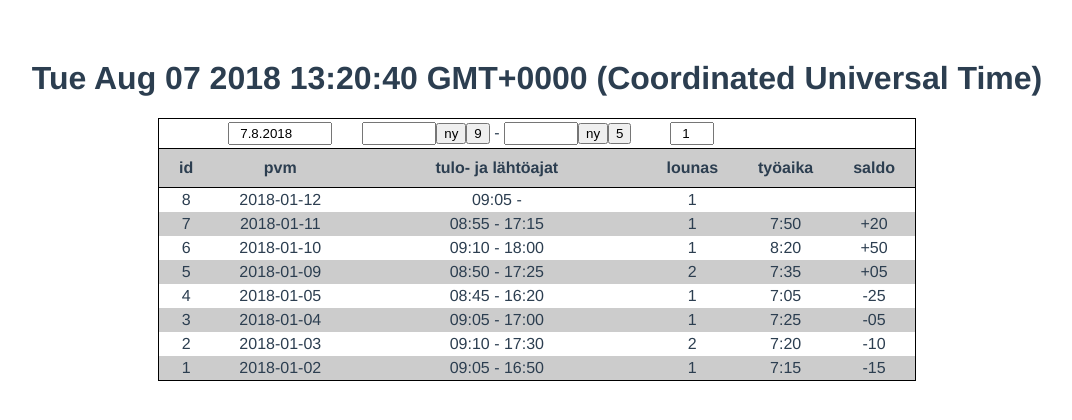
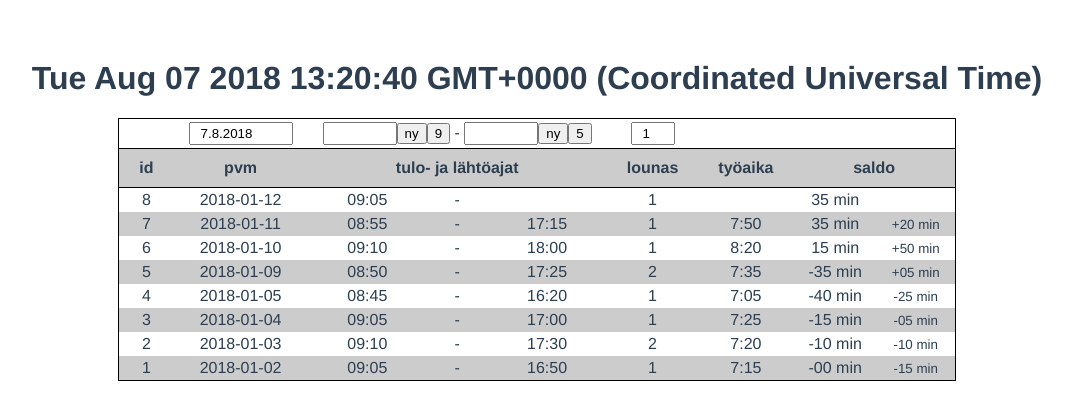
Before and after one commit to tzrissan/tuntikirjanpito, a Vue app: page / in a window 1280 px wide. Shown: the top 420 px of the page, without its empty margins (103-1175 px from the left). Built offline with nearby package versions, Linux system fonts and the light colour scheme; no server answers.

Commit message:
Saldon summan laskenta

```diff
--- a/src/components/Lomake.vue
+++ b/src/components/Lomake.vue
@@ -7,7 +7,7 @@
                 <tr class="lomake">
                     <td>{{ id }}</td>
                     <td><input type="text" id="date" maxlength="10" v-model="date"/></td>
-                    <td>
+                    <td colspan="3">
                         <input type="text" id="tuloaika" maxlength="5" v-model="tuloaika"/>
                         <input type="button" value="ny" v-on:click="tulinJust()"/>
                         <input type="button" value="9" v-on:click="tulinYsilt()"/>
@@ -17,7 +17,7 @@
                         <input type="button" value="5" v-on:click="meenViidelta()"/>
                     </td>
                     <td><input type="number" id="lounaita" v-model="lounaita" min="0"/></td>
-                    <td>
+                    <td colspan="3">
                         <input type="submit" value="Tallenna" v-if="tuloaika"/>
                         <input type="reset" value="Peruuta" v-if="id" v-on:click="tyhjenna()"/>
                     </td>
@@ -25,10 +25,10 @@
                 <tr>
                     <th>id</th>
                     <th>pvm</th>
-                    <th>tulo- ja lähtöajat</th>
+                    <th colspan="3">tulo- ja lähtöajat</th>
                     <th>lounas</th>
                     <th>työaika</th>
-                    <th>saldo</th>
+                    <th colspan="2">saldo</th>
                 </tr>
                 </thead>
                 <tbody>
@@ -36,10 +36,11 @@
                     v-on:click="edit(tyoaika)">
                     <td>{{ tyoaika.id }}</td>
                     <td>{{ tyoaika.date | moment("dd D.M.YYYY") }}</td>
-                    <td>{{ tyoaika.tuloaika }} - {{ tyoaika.lahtoaika }}</td>
+                    <td>{{ tyoaika.tuloaika }}</td><td>-</td><td>{{ tyoaika.lahtoaika }}</td>
                     <td>{{ tyoaika.lounaita }}</td>
                     <td>{{ aika(tyoaika.tuloaika, tyoaika.lahtoaika, tyoaika.lounaita) }}</td>
-                    <td>{{ saldo(tyoaika.tuloaika, tyoaika.lahtoaika, tyoaika.lounaita, tyoaika.saldo) }}</td>
+                    <td>{{ aikavali2UiStr(tyoaika.saldo) }}</td>
+                    <td><small>{{ saldo(tyoaika.tuloaika, tyoaika.lahtoaika, tyoaika.lounaita) }}</small></td>
                 </tr>
                 </tbody>
             </table>
@@ -53,10 +54,7 @@
     import numeral from 'numeral';
     import axios from 'axios';
     import Tuntikirjanpito from '../data.js';
-
-    const TIME_REGEX = /(\d\d?).(\d\d?)/;
-    const UI_DATE_REGEX = /(\d\d?).(\d\d?).(\d{4})/;
-    const DB_DATE_REGEX = /(\d{4}).(\d{2}).(\d{2})/;
+    import {aikavaliMinuutteina, TIME_REGEX, DB_DATE_REGEX, UI_DATE_REGEX} from '../data.js';
 
     function nyt() {
         const now = new Date();
@@ -105,27 +103,6 @@
         return `${day}.${month}.${year}`;
     }
 
-    function aikavaliMinuutteina(alku, loppu, lounaita=0) {
-        if (!alku || !loppu) {
-            return "-";
-        }
-        const alkuH = parseInt(alku.replace(TIME_REGEX, '$1'));
-        const alkuM = parseInt(alku.replace(TIME_REGEX, '$2'));
-        const loppuH = parseInt(loppu.replace(TIME_REGEX, '$1'));
-        const loppuM = parseInt(loppu.replace(TIME_REGEX, '$2'));
-        return (loppuH - alkuH) * 60 + (loppuM - alkuM) - (lounaita * 30);
-    }
-
-    function aikavali2UiStr(aikavaliMinuutteina, naytaPlusMerkki=false) {
-        const sign = aikavaliMinuutteina > 0 ? (naytaPlusMerkki ? '+' : '') : '-';
-        const minuutteja = Math.abs(aikavaliMinuutteina);
-        const d = numeral(Math.trunc(minuutteja / (24*60))).format('0');
-        const h = numeral(Math.trunc(minuutteja / 60)).format('0');
-        const m = numeral(Math.trunc(minuutteja % 60)).format('00');
-        const fullText = `${sign}${d}:${h}:${m}`;
-        return fullText.replace(/0:/g, '')
-    }
-
     export default {
         name: 'Lomake',
         props: {},
@@ -166,7 +143,7 @@
                 this.lounaita = 1;
             },
             laskevassaJarjestyksessa(rivit) {
-                return _.sortBy(rivit, 'date').reverse();
+                return _.sortBy(rivit, ['date', 'tuloaika']).reverse();
             },
             tulinJust() {
                 this.tuloaika = nyt()
@@ -184,17 +161,26 @@
                 if (!alku || !loppu) {
                     return undefined;
                 } else {
-                    return aikavali2UiStr(aikavaliMinuutteina(alku, loppu, lounaita));
+                    return this.aikavali2UiStr(aikavaliMinuutteina(alku, loppu, lounaita));
                 }
             },
-            saldo(alku, loppu, lounaita, summa) {
+            saldo(alku, loppu, lounaita) {
                 if (!alku || !loppu) {
                     return undefined;
                 } else {
                     const aikavali = aikavaliMinuutteina(alku, loppu, lounaita);
                     const saldomuutos = aikavali - (7.5 * 60);
-                    return aikavali2UiStr(saldomuutos, true);
+                    return this.aikavali2UiStr(saldomuutos, true);
                 }
+            },
+            aikavali2UiStr(aikavaliMinuutteina, naytaPlusMerkki=false) {
+                const sign = aikavaliMinuutteina > 0 ? (naytaPlusMerkki ? '+' : '') : '-';
+                const minuutteja = Math.abs(aikavaliMinuutteina);
+                const d = numeral(Math.trunc(minuutteja / (24*60))).format('0');
+                const h = numeral(Math.trunc(minuutteja / 60)).format('0');
+                const m = numeral(Math.trunc(minuutteja % 60)).format('00');
+                const fullText = `${sign}${d}:${h}:${m}`;
+                return fullText.replace(/0:/g, '').replace(/^([+-]?\d{1,2})$/,'$1 min')
             },
             edit(tyoaika) {
                 if (tyoaika.editing) {
--- a/src/data.js
+++ b/src/data.js
@@ -1,10 +1,28 @@
 import axios from 'axios';
+import _ from 'lodash';
+
+export const TIME_REGEX = /(\d\d?).(\d\d?)/;
+export const UI_DATE_REGEX = /(\d\d?).(\d\d?).(\d{4})/;
+export const DB_DATE_REGEX = /(\d{4}).(\d{2}).(\d{2})/;
+
+export function aikavaliMinuutteina(alku, loppu, lounaita=0) {
+    if (!alku || !loppu) {
+        return "-";
+    }
+    const alkuH = parseInt(alku.replace(TIME_REGEX, '$1'));
+    const alkuM = parseInt(alku.replace(TIME_REGEX, '$2'));
+    const loppuH = parseInt(loppu.replace(TIME_REGEX, '$1'));
+    const loppuM = parseInt(loppu.replace(TIME_REGEX, '$2'));
+    return (loppuH - alkuH) * 60 + (loppuM - alkuM) - (lounaita * 30);
+}
+
 
 // IDEA replace
 // (\d{1,2}\.\d{1,2}\.)\s*[a-zA-Z\s]*(\d{1,2}:\d\d)[\s-]*(\d{1,2}:\d\d).*(\d)
 // { date: '$1.2018', tuloaika: '$2', lahtoaika: '$3', lounaat: $4 },
 
-const demo_data = [
+const data = {
+    merkinnat: [
         {id: 1, date: '2018-01-02', tuloaika: '09:05', lahtoaika: '16:50', lounaita: 1},
         {id: 2, date: '2018-01-03', tuloaika: '09:10', lahtoaika: '17:30', lounaita: 2},
         {id: 3, date: '2018-01-04', tuloaika: '09:05', lahtoaika: '17:00', lounaita: 1},
@@ -13,11 +31,31 @@ const demo_data = [
         {id: 6, date: '2018-01-10', tuloaika: '09:10', lahtoaika: '18:00', lounaita: 1},
         {id: 7, date: '2018-01-11', tuloaika: '08:55', lahtoaika: '17:15', lounaita: 1},
         {id: 8, date: '2018-01-12', tuloaika: '09:05', lounaita: 1}
-];
+    ]
+};
 
-const data = {
-    merkinnat: demo_data
-};
+function laskeSaldot() {
+    _.chain(data.merkinnat)
+        .sortBy(['date', 'tuloaika'])
+        .forEach((merkinta, index, merkinnat) => {
+            if (index===0) {
+                merkinta.saldo = 0;
+            } else {
+                const saldomuutos = aikavaliMinuutteina(merkinta.tuloaika, merkinta.lahtoaika, merkinta.lounaita) - (7.5 * 60);
+                merkinta.saldo = merkinnat[index - 1].saldo + (_.isNaN(saldomuutos) ? 0 : saldomuutos);
+            }
+
+        })
+        .value();
+}
+
+laskeSaldot();
+
+axios.create().get('/tunnit.data')
+    .then((response) => {
+        data.merkinnat = response.data;
+        laskeSaldot();
+    });
 
 const Tuntikirjanpito = {
     get() {
@@ -26,10 +64,4 @@ const Tuntikirjanpito = {
 };
 
 
-axios.create().get('/tunnit.data')
-    .then((response) => {
-        data.merkinnat = response.data;
-    });
-
-
 export default Tuntikirjanpito;
```
Lines whose indentation alone changed are shown as unchanged.
